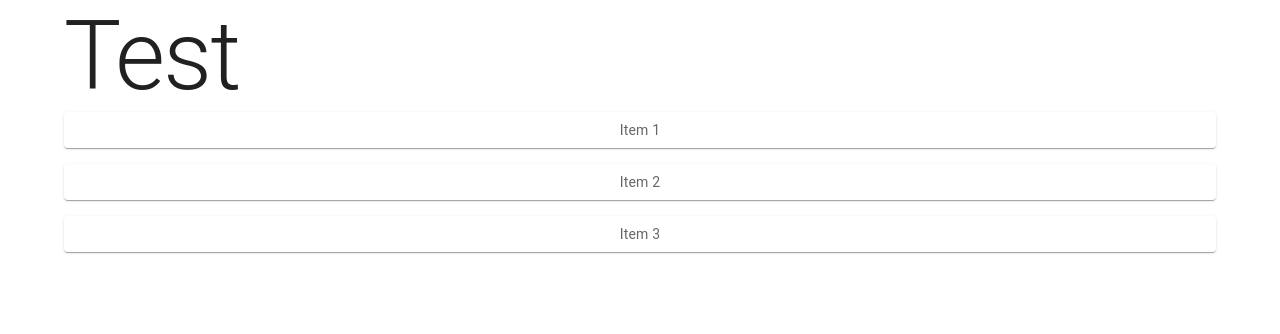
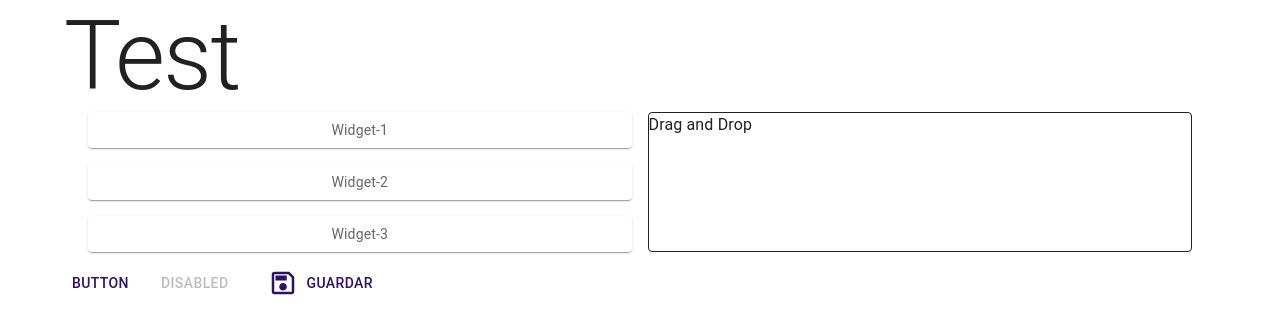
Before and after one commit to jorgeart81/test-editor, a React (Vite) app: page / in a window 1280 px wide. Shown: the top 334 px of the page. Built offline with nearby package versions, Linux system fonts and the light colour scheme.

Commit message:
Drag and Drop

```diff
--- a/src/pages/Test.tsx
+++ b/src/pages/Test.tsx
@@ -1,4 +1,6 @@
-import { Box, Container, Paper, Stack, styled, Typography } from '@mui/material';
+import { SaveOutlined } from '@mui/icons-material';
+import { Box, Button, Container, Paper, Stack, styled, Typography } from '@mui/material';
+import { DragEvent, useState } from 'react';
 
 const Item = styled(Paper)(({ theme }) => ({
 	backgroundColor: theme.palette.mode === 'dark' ? '#1A2027' : '#fff',
@@ -8,19 +10,75 @@ const Item = styled(Paper)(({ theme }) => ({
 	color: theme.palette.text.secondary,
 }));
 
+interface DragDropItem {
+	name: string;
+}
+
+const items: DragDropItem[] = [{ name: 'Widget-1' }, { name: 'Widget-2' }, { name: 'Widget-3' }];
+
 export const Test = () => {
+	const [dropItems, setDropItems] = useState<DragDropItem[]>([]);
+
+	const handleOnDrag = (event: DragEvent, widgetType: string) => {
+		event.dataTransfer.setData('widgetType', widgetType);
+	};
+
+	const handleOnDrop = (event: DragEvent) => {
+		const widget = event.dataTransfer.getData('widgetType');
+		const item = items.find((item) => item.name === widget);
+		if (item) setDropItems([...dropItems, item]);
+
+		console.log('drop', { dropItems });
+	};
+
+	const handleDragOver = (event: DragEvent) => {
+		event.preventDefault();
+		console.log('drag over');
+	};
+
 	return (
 		<>
 			<Container component='main'>
 				<Typography variant='h1'>Test</Typography>
+				<Container sx={{ display: 'flex', gap: 2 }}>
+					<Box sx={{ width: '100%' }}>
+						<Stack spacing={2}>
+							{items.map((item, i) => (
+								<Item key={i} draggable onDragStart={(e) => handleOnDrag(e, item.name)}>
+									{item.name}
+								</Item>
+							))}
+						</Stack>
+					</Box>
 
-				<Box sx={{ width: '100%' }}>
-					<Stack spacing={2}>
-						<Item>Item 1</Item>
-						<Item>Item 2</Item>
-						<Item>Item 3</Item>
-					</Stack>
-				</Box>
+					{/* Drop container */}
+					<Box
+						component='div'
+						onDragOver={handleDragOver}
+						onDrop={handleOnDrop}
+						sx={{ width: '100%', border: 1, borderRadius: 1 }}>
+						<Stack spacing={1}>
+							{dropItems.length > 0 ? (
+								dropItems.map((item, i) => (
+									<Item key={i} draggable>
+										{item.name}
+									</Item>
+								))
+							) : (
+								<Typography variant='body1'>Drag and Drop</Typography>
+							)}
+						</Stack>
+					</Box>
+				</Container>
+
+				<Stack spacing={2} direction='row'>
+					<Button>Button</Button>
+					<Button disabled>Disabled</Button>
+					<Button type='submit' color='primary' sx={{ padding: 2 }}>
+						<SaveOutlined sx={{ fontSize: 30, mr: 1 }} />
+						Guardar
+					</Button>
+				</Stack>
 			</Container>
 		</>
 	);
```
